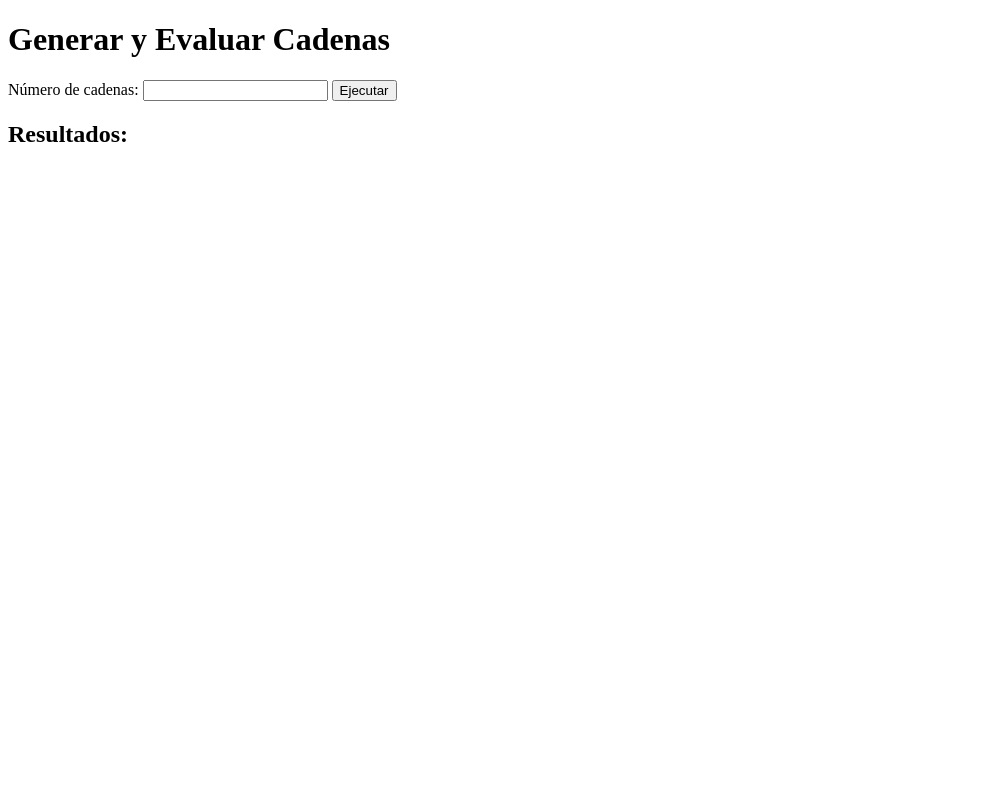
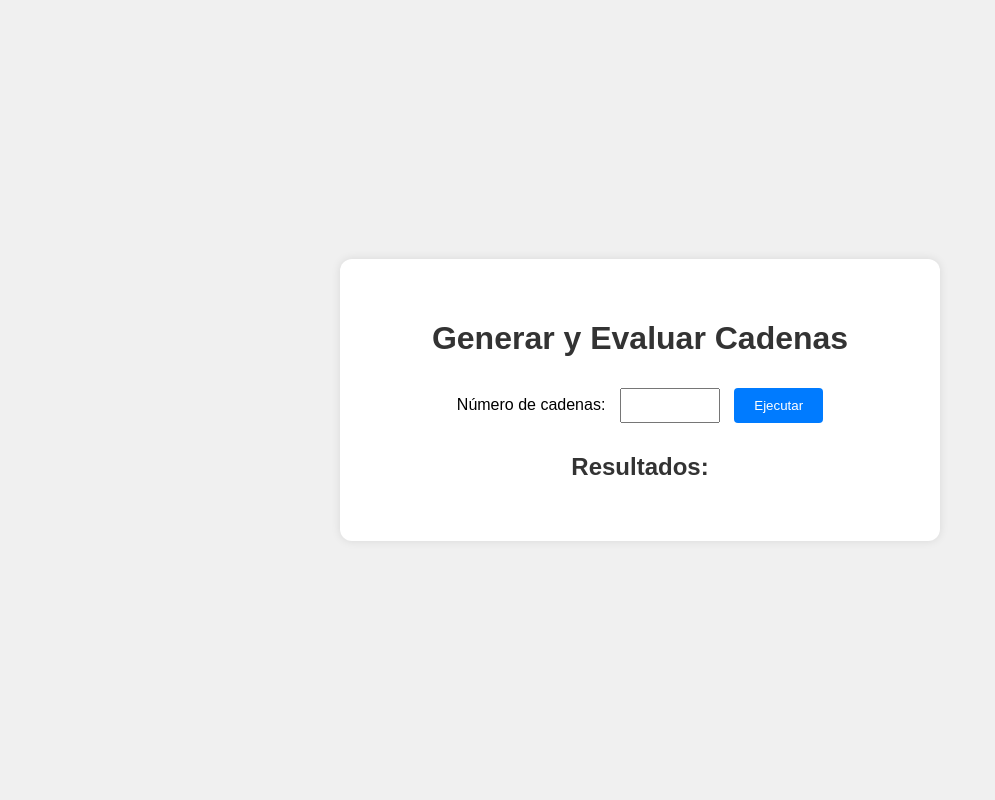
Before and after one commit to Smg4315/API-2, a Flask app: page / in a window 1280 px wide. Shown: the whole page, without its empty margins (0-995 px from the left). Run offline with Flask 3, Linux system fonts and the light colour scheme.

Commit message:
Se mejora el HTML

```diff
--- a/App.py
+++ b/App.py
@@ -22,6 +22,9 @@ def procesar():
     try:
         subprocess.run(['python', 'Algorithms/Algoritmo_1.py', str(cantidad)], check=True)
         resultados['Algoritmo_1'] = "Cadenas generadas correctamente."
+
+        with open('String.txt', 'r', encoding='utf-8') as f:
+            resultados['Cadenas_generadas'] = f.read()
     except Exception as e:
         resultados['Algoritmo_1'] = f"Error: {str(e)}"
         return jsonify(resultados), 500
@@ -29,6 +32,9 @@ def procesar():
     try:
         subprocess.run(['python', 'Algorithms/Algoritmo_2.py'], check=True)
         resultados['Algoritmo_2'] = "Cadenas evaluadas correctamente."
+
+        with open('AcceptedStrings.txt', 'r', encoding='utf-8') as f:
+            resultados['Cadenas_aceptadas'] = f.read()
     except Exception as e:
         resultados['Algoritmo_2'] = f"Error: {str(e)}"
         return jsonify(resultados), 500
@@ -36,6 +42,9 @@ def procesar():
     try:
         subprocess.run(['python', 'Algorithms/Algoritmo_3.py'], check=True)
         resultados['Algoritmo_3'] = "Árboles de configuración generados correctamente."
+
+        with open('config_trees.txt', 'r', encoding='utf-8') as f:
+            resultados['Arboles_configuracion'] = f.read()
     except Exception as e:
         resultados['Algoritmo_3'] = f"Error: {str(e)}"
         return jsonify(resultados), 500
--- a/templates/index.html
+++ b/templates/index.html
@@ -2,8 +2,70 @@
 <html>
 <head>
   <title>Generador de Cadenas</title>
+  <style>
+    * {
+      box-sizing: border-box;
+    }
+
+    body {
+      margin: 0;
+      height: 100vh;
+      display: flex;
+      justify-content: center;
+      align-items: center;
+      font-family: Arial, sans-serif;
+      background-color: #f0f0f0;
+    }
+
+    .container {
+      background-color: #fff;
+      padding: 40px;
+      border-radius: 12px;
+      box-shadow: 0 0 10px rgba(0, 0, 0, 0.1);
+      width: 100%;
+      max-width: 600px;
+      text-align: center;
+    }
+
+    form {
+      margin-bottom: 20px;
+    }
+
+    input[type="number"] {
+      padding: 8px;
+      width: 100px;
+      margin: 10px;
+    }
+
+    button {
+      padding: 10px 20px;
+      background-color: #007bff;
+      color: white;
+      border: none;
+      border-radius: 4px;
+      cursor: pointer;
+    }
+
+    button:hover {
+      background-color: #0056b3;
+    }
+
+    pre {
+      text-align: left;
+      background-color: #f8f8f8;
+      padding: 10px;
+      border-radius: 6px;
+      overflow-x: auto;
+    }
+
+    h1, h2, h3 {
+      color: #333;
+    }
+  </style>
 </head>
+
 <body>
+  <div class="container">
     <h1>Generar y Evaluar Cadenas</h1>
     <form id="cadenaForm">
       <label for="cantidad">Número de cadenas:</label>
@@ -12,7 +74,8 @@
     </form>
 
     <h2>Resultados:</h2>
-    <pre id="resultado"></pre>
+    <div id="resultado"></div>
+  </div>
 
   <script>
     document.getElementById('cadenaForm').addEventListener('submit', async function(e) {
@@ -26,7 +89,18 @@
       });
 
       const datos = await respuesta.json();
-            document.getElementById('resultado').textContent = JSON.stringify(datos, null, 2);
+
+      let html = "";
+      html += `<h3>${datos.Algoritmo_1}</h3>`;
+      html += `<pre><strong>Cadenas generadas:</strong>\n${datos.Cadenas_generadas}</pre>`;
+
+      html += `<h3>${datos.Algoritmo_2}</h3>`;
+      html += `<pre><strong>Cadenas aceptadas:</strong>\n${datos.Cadenas_aceptadas}</pre>`;
+
+      html += `<h3>${datos.Algoritmo_3}</h3>`;
+      html += `<pre><strong>Árboles de configuración:</strong>\n${datos.Arboles_configuracion}</pre>`;
+
+      document.getElementById('resultado').innerHTML = html;
     });
   </script>
 </body>
```
Lines whose indentation alone changed are shown as unchanged.
